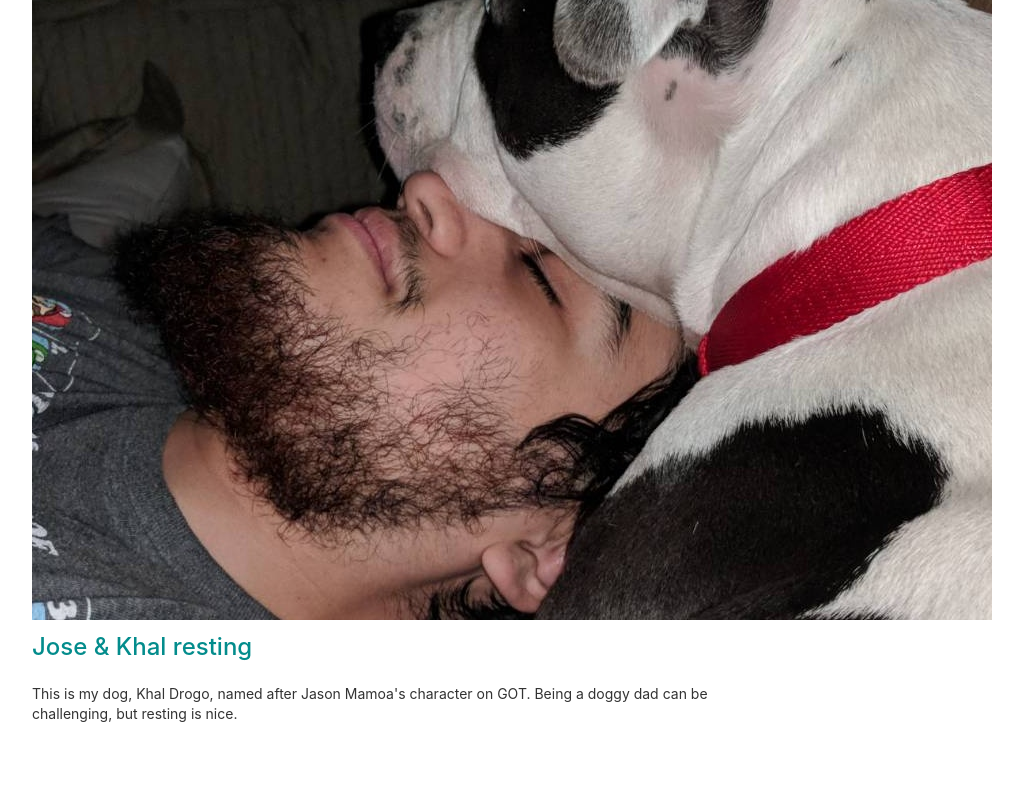
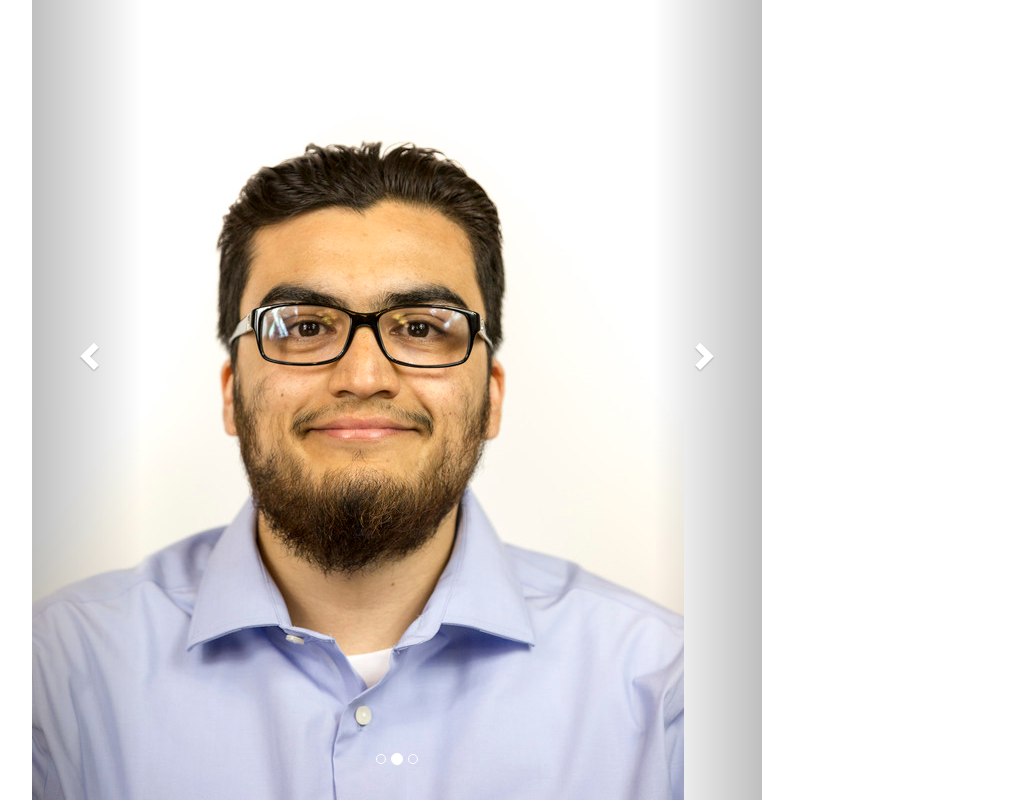
Before and after one commit to jomartinez27/react-port, a React (Create React App) app: page /about in a window 1280 px wide. Shown: the part 1001-1801 px from the top of the page, without its empty margins (243-1266 px from the left). Before the commit the page ends 1735 px from the top, so only its background shows below. Built offline with nearby package versions, Linux system fonts and the light colour scheme.

Commit message:
Add carousel to about pics

```diff
--- a/src/components/About.jsx
+++ b/src/components/About.jsx
@@ -1,5 +1,5 @@
 import React from 'react';
-import { Grid, Col, Image } from 'react-bootstrap';
+import { Grid, Col, Image, Carousel } from 'react-bootstrap';
 import './About.css'
 
 class About extends React.Component {
@@ -9,9 +9,17 @@ class About extends React.Component {
         <Image src="assets/About Banner.jpg" className="header-img" />
         <Grid>
           <Col xs={12} sm={8} smOffset={2}>
-            <Image src="assets/Jose Khal Rest Cropped.jpg" className="about-profile-pic"/>
-            <h3>Jose & Khal resting</h3>
-            <p>This is my dog, Khal Drogo, named after Jason Mamoa's character on GOT. Being a doggy dad can be challenging, but resting is nice.</p>
+            <Carousel>
+              <Carousel.Item>
+                <Image src="assets/profilel-photo.png" className=".about-profile-pic"/>
+              </Carousel.Item>
+              <Carousel.Item>
+                <Image src="assets/Jose Khal Rest Cropped.jpg" className=".about-profile-pic"/>
+              </Carousel.Item>
+              <Carousel.Item>
+                <Image src="assets/Jose Snow Cropped.jpg" className=".about-profile-pic"/>
+              </Carousel.Item>
+            </Carousel>
           </Col>
         </Grid>
       </div>
```
Also changed, not shown: public/assets/Jose Snow Cropped.jpg (added).
